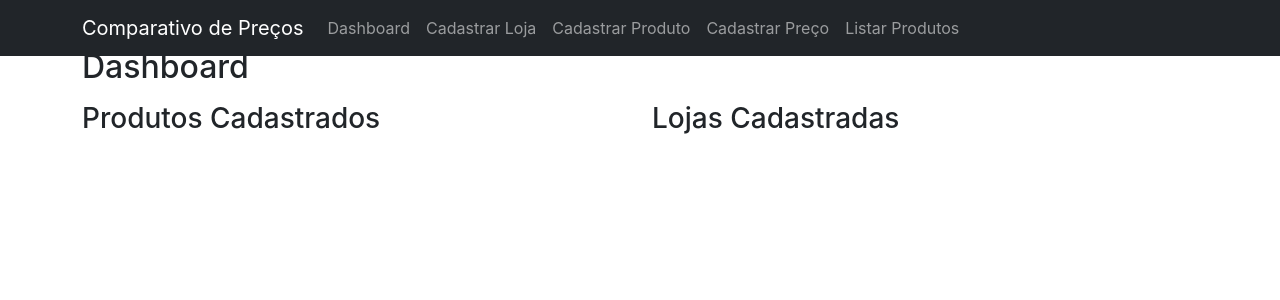
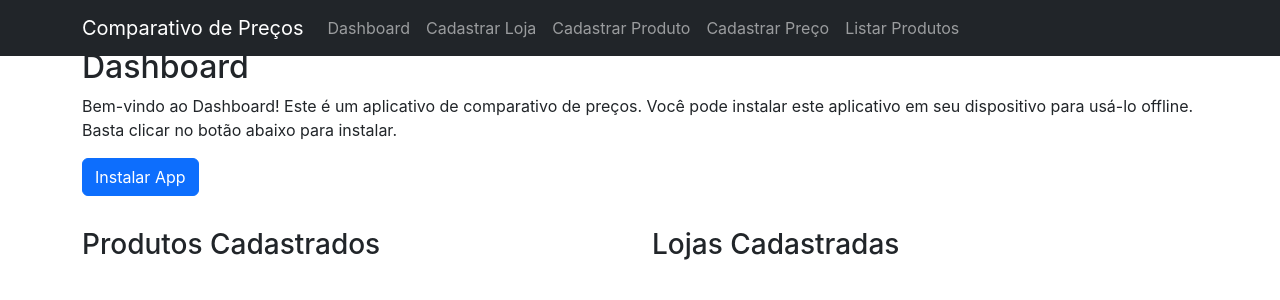
Before and after one commit to leogaletti/comparativo-precos, a React (Create React App) app: page /dashboard in a window 1280 px wide. Shown: the top 300 px of the page. Built offline with nearby package versions, Linux system fonts and the light colour scheme.

Commit message:
feat: add message to install app

```diff
--- a/src/pages/Dashboard.js
+++ b/src/pages/Dashboard.js
@@ -14,9 +14,32 @@ const Dashboard = () => {
 		setLojas(lojasCadastradas);
 	}, []);
 
+	const handleInstallClick = () => {
+		if (window.matchMedia("(display-mode: standalone)").matches) {
+			console.log("Já instalado como PWA.");
+		} else {
+			console.log("Iniciando a instalação como PWA...");
+			window.addEventListener("beforeinstallprompt", (event) => {
+				event.preventDefault();
+				event.prompt();
+			});
+		}
+	};
+
 	return (
 		<div className="container mt-5">
 			<h2>Dashboard</h2>
+			<p>
+				Bem-vindo ao Dashboard! Este é um aplicativo de comparativo de
+				preços. Você pode instalar este aplicativo em seu dispositivo
+				para usá-lo offline. Basta clicar no botão abaixo para instalar.
+			</p>
+			<button
+				className="btn btn-primary mb-3"
+				onClick={handleInstallClick}
+			>
+				Instalar App
+			</button>
 			<div className="row mt-3">
 				<div className="col-md-6">
 					<h3>Produtos Cadastrados</h3>
```
